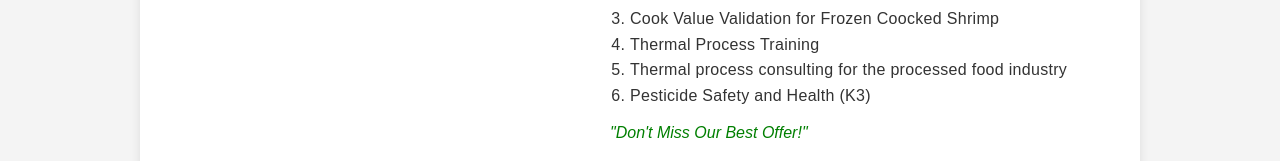
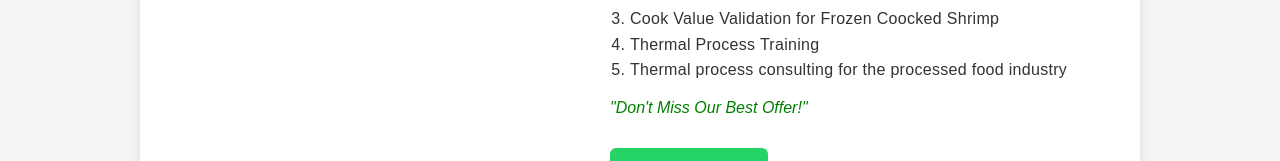
Before and after one commit to Amiril1424/Intherval, a plain HTML site: page galery.html in a window 1280 px wide. Shown: the part 510-671 px from the top of the page. Drawn offline with Linux system fonts and the light colour scheme.

Commit message:
Change contain of Pest Control

```diff
--- a/galery.html
+++ b/galery.html
@@ -504,7 +504,6 @@
                                 <li>Cook Value Validation for Frozen Coocked Shrimp</li>
                                 <li>Thermal Process Training</li>
                                 <li>Thermal process consulting for the processed food industry</li>
-                                <li>Pesticide Safety and Health (K3)</li>
                             </ol>
                         </div>
                         <p class="note">"Don't Miss Our Best Offer!" </p>
@@ -571,7 +570,7 @@
                                 <li>Termite Management and Control</li>
                                 <li>Warehouse Pest Management and Control</li>
                                 <li>Integrated Pest Management in Urban Environments</li>
-                                <li>Pesticide Safety and Health (K3)</li>
+                                <li>Pest Control Safety and Health Management</li>
                             </ol>
                         </div>
                         <p class="note">"Don't Miss Our Best Offer!" </p>
```
